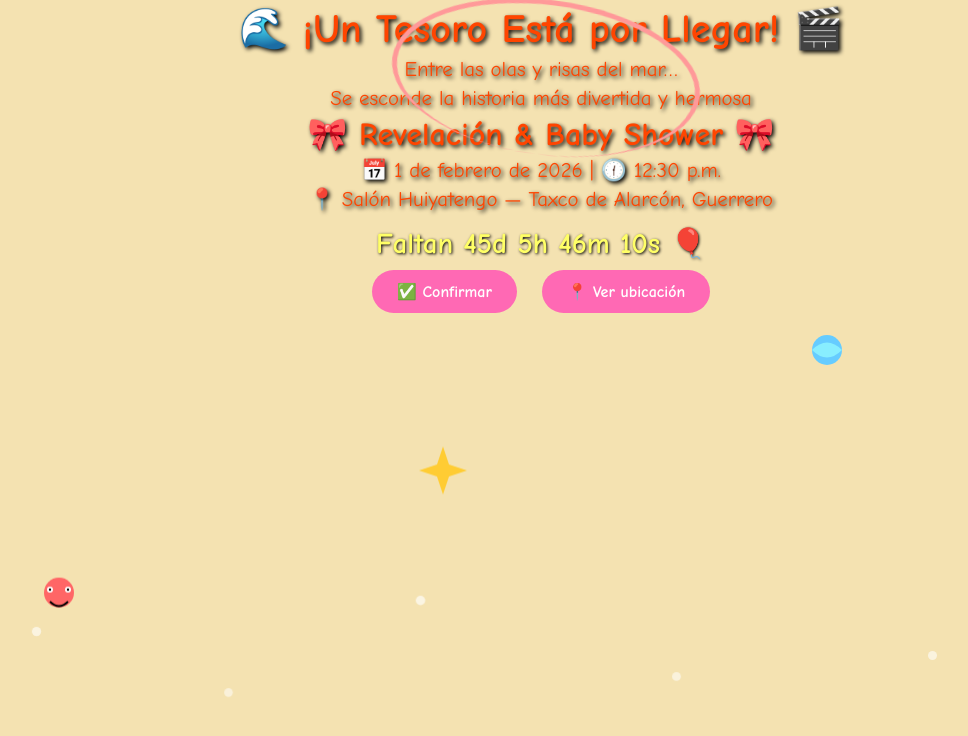
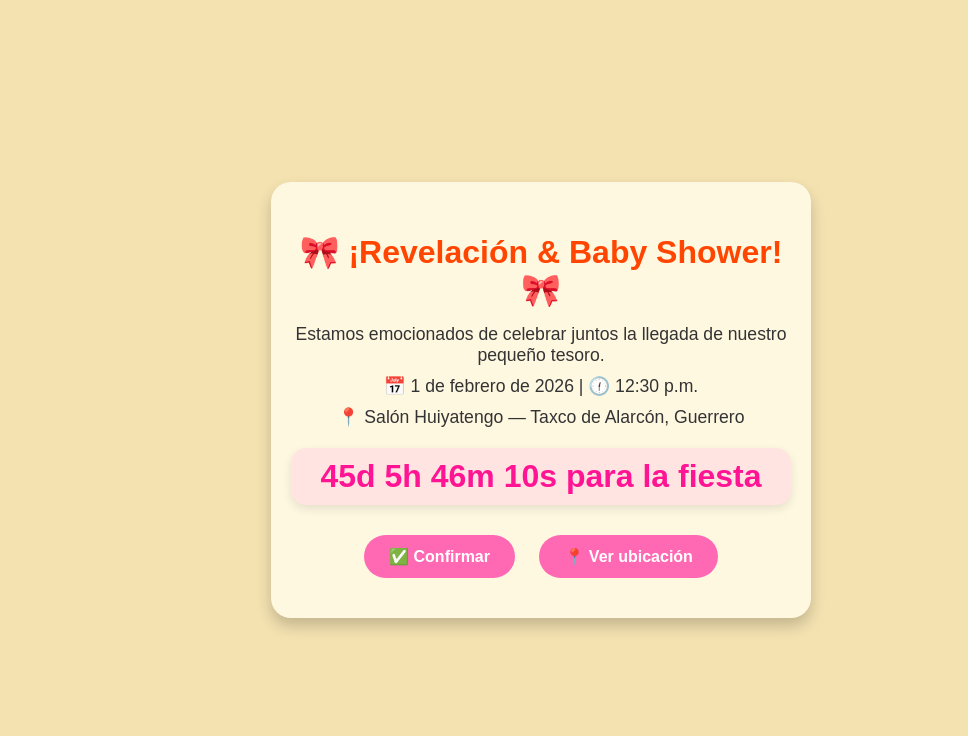
Before and after one commit to carrenomiguelangel24-afk/invitacion-mar, a plain HTML site: page index.html in a window 1280 px wide. Shown: the whole page, without its empty margins (99-1067 px from the left). Drawn offline with Linux system fonts and the light colour scheme.

Commit message:
Revise invitation text and update styles

```diff
--- a/index.html
+++ b/index.html
@@ -3,170 +3,92 @@
 <head>
 <meta charset="UTF-8">
 <meta name="viewport" content="width=device-width, initial-scale=1.0">
-<title>Invitación Baby Shower Mar</title>
+<title>Invitación Baby Shower</title>
 <style>
 /* === Estilos base === */
-body, html {
+body {
   margin: 0;
   padding: 0;
-  font-family: 'Comic Sans MS', cursive, sans-serif;
-  background: #f4e2b1; /* color arena completo */
-  overflow-x: hidden;
+  font-family: 'Arial', sans-serif;
+  background-color: #f4e2b1; /* color arena */
+  color: #333;
   text-align: center;
-  height: 100vh;
+  display: flex;
+  flex-direction: column;
+  justify-content: center;
+  min-height: 100vh;
 }
 
-/* === Contenedor de animaciones === */
-#ocean {
-  position: fixed;
-  top: 0; left: 0;
-  width: 100%;
-  height: 100%;
-  background: #f4e2b1;
-  overflow: hidden;
-  z-index: -2;
+/* === Contenedor principal === */
+.container {
+  max-width: 500px;
+  margin: auto;
+  padding: 30px 20px;
+  background-color: #fff8e1;
+  border-radius: 20px;
+  box-shadow: 0 8px 15px rgba(0,0,0,0.2);
 }
 
-/* === Red de pesca arriba === */
-#net {
-  position: absolute;
-  top: 0;
-  left: 50%;
-  width: 300px;
-  height: 150px;
-  margin-left: -150px;
-  border-top: 5px solid #ff9999;
-  border-left: 5px solid #ff9999;
-  border-right: 5px solid #ff9999;
-  border-radius: 50%;
-  animation: swing 4s infinite alternate ease-in-out;
-  z-index: 1;
-}
-@keyframes swing {
-  0% { transform: rotate(-10deg); }
-  100% { transform: rotate(10deg); }
+/* === Títulos y texto === */
+h1 {
+  font-size: 2em;
+  color: #ff4500;
+  margin-bottom: 15px;
 }
 
-/* === Burbujas === */
-.bubble {
-  position: absolute;
-  bottom: -30px;
-  width: 15px;
-  height: 15px;
-  background: rgba(255,255,255,0.7);
-  border-radius: 50%;
-  animation: rise 10s infinite ease-in;
-}
-@keyframes rise {
-  0% { bottom: -30px; transform: scale(0.5); opacity: 0.5; }
-  50% { opacity: 1; }
-  100% { bottom: 100%; transform: scale(1); opacity: 0; }
+p {
+  font-size: 1.1em;
+  margin: 10px 0;
 }
 
-/* === Personajes animados SVG === */
-.character {
-  position: absolute;
-  width: 60px;
-  animation: float 4s infinite alternate ease-in-out;
-}
-@keyframes float {
-  to { transform: translateY(-20px); }
+/* === Contador destacado === */
+#countdown {
+  font-size: 2em;
+  font-weight: bold;
+  color: #ff1493;
+  margin: 20px 0;
+  padding: 10px;
+  background-color: #ffe4e1;
+  border-radius: 15px;
+  box-shadow: 0 4px 10px rgba(0,0,0,0.1);
 }
 
-/* === Texto principal === */
-h1, h2, p {
-  margin: 5px auto;
-  max-width: 90%;
-  color: #ff4500;
-  text-shadow: 2px 2px 4px #000;
-}
-
-h1 { font-size: 2.5em; }
-h2 { font-size: 2em; }
-p  { font-size: 1.3em; }
-
-/* === Botones === */
+/* === Botones simples === */
 .button {
   display: inline-block;
   margin: 10px;
   padding: 12px 25px;
-  background: #ff69b4;
+  background-color: #ff69b4;
   color: #fff;
   text-decoration: none;
   border-radius: 25px;
   font-weight: bold;
   transition: 0.3s;
 }
+
 .button:hover {
-  transform: translateY(-4px);
-  background: #ff1493;
-}
-
-/* === Contador === */
-#countdown {
-  font-size: 1.8em;
-  margin-top: 15px;
-  font-weight: bold;
-  color: #ffff66;
-  text-shadow: 1px 1px 3px #000;
+  background-color: #ff1493;
 }
 </style>
 </head>
 <body>
 
-<div id="ocean"></div>
+<div class="container">
+  <h1>🎀 ¡Revelación & Baby Shower! 🎀</h1>
+  <p>Estamos emocionados de celebrar juntos la llegada de nuestro pequeño tesoro.</p>
+  <p>📅 1 de febrero de 2026 | 🕧 12:30 p.m.</p>
+  <p>📍 Salón Huiyatengo — Taxco de Alarcón, Guerrero</p>
 
-<!-- Red de pesca -->
-<div id="net"></div>
+  <!-- Contador -->
+  <div id="countdown">Cargando contador...</div>
 
-<!-- Burbujas animadas -->
-<div class="bubble" style="left:10%; animation-duration:12s;"></div>
-<div class="bubble" style="left:25%; animation-duration:15s;"></div>
-<div class="bubble" style="left:40%; animation-duration:11s;"></div>
-<div class="bubble" style="left:60%; animation-duration:14s;"></div>
-<div class="bubble" style="left:80%; animation-duration:13s;"></div>
-
-<!-- Personajes con SVG (dibujos sencillos estilo cartoon) -->
-<svg class="character" style="left:10%; bottom:20%;" viewBox="0 0 100 100">
-  <circle cx="50" cy="50" r="25" fill="#ff6666"/>
-  <circle cx="35" cy="45" r="5" fill="#fff"/>
-  <circle cx="65" cy="45" r="5" fill="#fff"/>
-  <circle cx="35" cy="45" r="2" fill="#000"/>
-  <circle cx="65" cy="45" r="2" fill="#000"/>
-  <path d="M35 65 Q50 80 65 65" stroke="#000" stroke-width="3" fill="transparent"/>
-</svg>
-
-<svg class="character" style="left:70%; bottom:50%; animation-duration:5s;" viewBox="0 0 100 100">
-  <circle cx="50" cy="50" r="25" fill="#66ccff"/>
-  <path d="M25 50 Q50 25 75 50 Q50 75 25 50" fill="#88eeff"/>
-</svg>
-
-<svg class="character" style="left:40%; bottom:35%; animation-duration:4.5s;" viewBox="0 0 100 100">
-  <polygon points="50,10 60,40 90,50 60,60 50,90 40,60 10,50 40,40" fill="#ffcc33"/>
-</svg>
-
-<!-- Texto principal -->
-<h1>🌊 ¡Un Tesoro Está por Llegar! 🎬</h1>
-<p>Entre las olas y risas del mar…</p>
-<p>Se esconde la historia más divertida y hermosa</p>
-<h2>🎀 Revelación & Baby Shower 🎀</h2>
-<p>📅 1 de febrero de 2026 | 🕧 12:30 p.m.</p>
-<p>📍 Salón Huiyatengo — Taxco de Alarcón, Guerrero</p>
-
-<!-- Contador regresivo -->
-<div id="countdown"></div>
-
-<!-- Botones -->
-<a href="https://wa.me/tu_numero?text=Confirmo%20asistencia%20al%20Baby%20Shower" class="button" target="_blank">✅ Confirmar</a>
-<a href="https://goo.gl/maps/tu_mapa" class="button" target="_blank">📍 Ver ubicación</a>
-
-<!-- Música de fondo -->
-<audio autoplay loop>
-  <source src="musica-mar.mp3" type="audio/mpeg">
-</audio>
+  <!-- Botones -->
+  <a href="https://wa.me/tu_numero?text=Confirmo%20asistencia%20al%20Baby%20Shower" class="button" target="_blank">✅ Confirmar</a>
+  <a href="https://goo.gl/maps/tu_mapa" class="button" target="_blank">📍 Ver ubicación</a>
+</div>
 
 <script>
-// === Contador regresivo ===
+// ===== Contador regresivo =====
 const countdownDisplay = document.getElementById('countdown');
 const targetDate = new Date('February 1, 2026 12:30:00').getTime();
 
@@ -184,7 +106,7 @@ function updateCountdown() {
   const minutes = Math.floor((diff % (1000*60*60)) / (1000*60));
   const seconds = Math.floor((diff % (1000*60)) / 1000);
 
-  countdownDisplay.innerText = `Faltan ${days}d ${hours}h ${minutes}m ${seconds}s 🎈`;
+  countdownDisplay.innerText = `${days}d ${hours}h ${minutes}m ${seconds}s para la fiesta`;
 }
 
 setInterval(updateCountdown, 1000);
```
